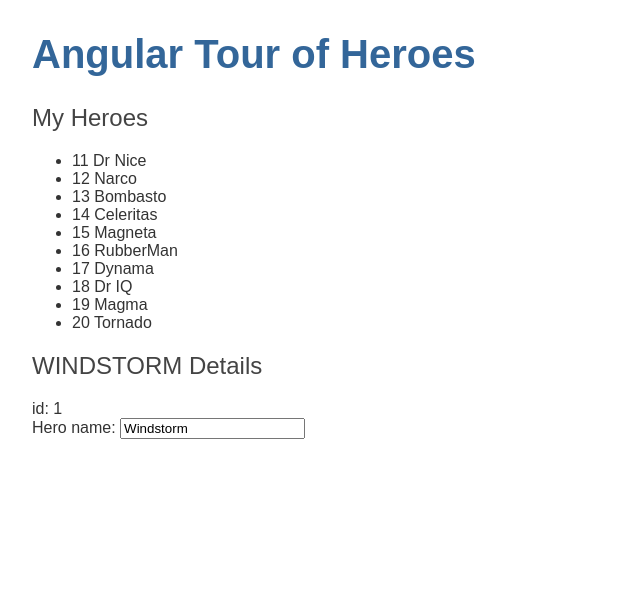
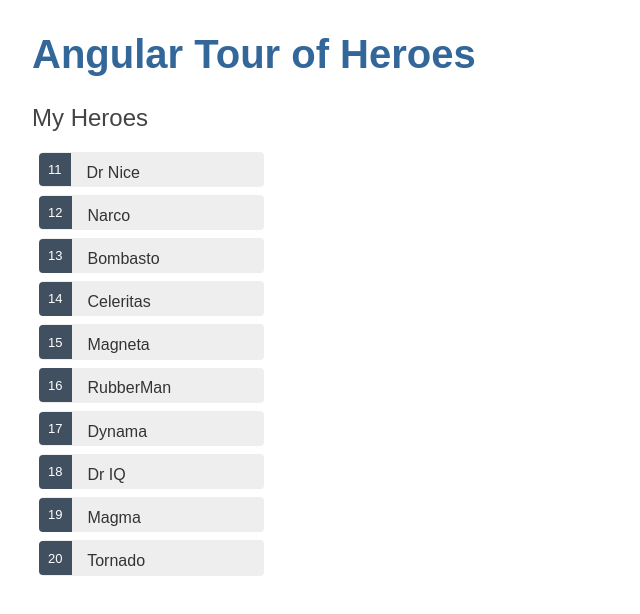
Before and after one commit to Ellipsoul/angular-tour-heroes, an Angular app: page / in a window 1280 px wide. Shown: the top 614 px of the page, without its empty margins (0-640 px from the left). Built offline with nearby package versions, Linux system fonts and the light colour scheme.

Commit message:
Learned about two way bindings, directives, and services

```diff
--- a/src/app/app.module.ts
+++ b/src/app/app.module.ts
@@ -5,13 +5,15 @@
 import { AppRoutingModule } from './app-routing.module';
 import { AppComponent } from './app.component';
 import { HeroesComponent } from './heroes/heroes.component';
+import { HeroDetailComponent } from './hero-detail/hero-detail.component';
 
 @NgModule({
   declarations: [
     AppComponent,
     // Automatically declared when the component was generated
     // Every component must be declared EXACTLY once
-    HeroesComponent
+    HeroesComponent,
+    HeroDetailComponent
   ],
   imports: [
     BrowserModule,
--- /dev/null
+++ b/src/app/hero-detail/hero-detail.component.html
@@ -0,0 +1,11 @@
+<!-- Renders only if selectedHero is defined -->
+<div *ngIf="hero">
+  <!-- Pipe converts string to uppercase -->
+  <h2>{{hero?.name | uppercase}} Details</h2>
+  <div><span>id: </span>{{hero.id}}</div>
+  <div>
+    <label for="hero-name">Hero name: </label>
+    <!-- ngModel is Angular's way of doing 2-way data binding with an input -->
+    <input id="hero-name" [(ngModel)]="hero.name" placeholder="name">
+  </div>
+</div>
--- /dev/null
+++ b/src/app/hero-detail/hero-detail.component.ts
@@ -0,0 +1,19 @@
+import { Component, OnInit, Input } from '@angular/core';
+import { Hero } from '../hero';
+
+@Component({
+  selector: 'app-hero-detail',
+  templateUrl: './hero-detail.component.html',
+  styleUrls: ['./hero-detail.component.less']
+})
+export class HeroDetailComponent implements OnInit {
+
+  // Decorate inputs with this @Input
+  @Input() hero?: Hero;
+
+  constructor() { }
+
+  ngOnInit(): void {
+  }
+
+}
--- /dev/null
+++ b/src/app/hero.service.ts
@@ -0,0 +1,25 @@
+import { Injectable } from '@angular/core';
+import { Hero } from './hero';
+import { HEROES } from './mock-heroes';
+import { Observable, of } from 'rxjs';
+
+// This is an Angular service which can inject data into other components
+// A provider needs to be registered in order for the service to work
+@Injectable({
+  providedIn: 'root'
+})
+export class HeroService {
+  // This is a synchronous call to retrieve heroes, which isn't going to work in practice
+  // Return the mocked list of heroes
+  // getHeroes(): Hero[] {
+  //   return HEROES;
+  // }
+
+  // Angular calls using HttpClient.get() will return an Observable, which is asyncrhonous
+  getHeroes():Observable<Hero[]> {
+    const heroes = of(HEROES);
+    return heroes;
+  }
+
+  constructor() { }
+}
--- a/src/app/heroes/heroes.component.html
+++ b/src/app/heroes/heroes.component.html
@@ -1,16 +1,17 @@
 <h2>My Heroes</h2>
-<!-- Example usage of the ngFor directive -->
+<!-- Example usage of the ngFor directive, a repeater directive -->
 <ul class="heroes">
-  <li *ngFor="let hero of heroes">
+  <!-- Example of angular event binding -->
+  <!-- Also example of conditionally attaching a class -->
+  <li
+    *ngFor="let hero of heroes"
+    (click)="onSelect(hero)"
+    [class.selected]="hero === selectedHero"
+  >
     <span class="badge">{{hero.id}}</span> {{hero.name}}
   </li>
 </ul>
 
-<!-- Pipe converts string to uppercase -->
-<h2>{{hero.name | uppercase}} Details</h2>
-<div><span>id: </span>{{hero.id}}</div>
-<div>
-  <label for="name">Hero name: </label>
-  <!-- ngModel is Angular's way of doing 2-way data binding with an input -->
-  <input id="name" [(ngModel)]="hero.name" placeholder="name">
-</div>
+<!-- Attach props using square brackets -->
+<!-- This is a one way binding -->
+<app-hero-detail [hero]="selectedHero"></app-hero-detail>
--- a/src/app/heroes/heroes.component.less
+++ b/src/app/heroes/heroes.component.less
@@ -0,0 +1,52 @@
+/* HeroesComponent's private CSS styles */
+.heroes {
+  margin: 0 0 2em 0;
+  list-style-type: none;
+  padding: 0;
+  width: 15em;
+}
+.heroes li {
+  cursor: pointer;
+  position: relative;
+  left: 0;
+  background-color: #EEE;
+  margin: .5em;
+  padding: .3em 0;
+  height: 1.6em;
+  border-radius: 4px;
+}
+.heroes li:hover {
+  color: #2c3a41;
+  background-color: #e6e6e6;
+  left: .1em;
+}
+.heroes li.selected {
+  background-color: black;
+  color: white;
+}
+.heroes li.selected:hover {
+  background-color: #505050;
+  color: white;
+}
+.heroes li.selected:active {
+  background-color: black;
+  color: white;
+}
+.heroes .badge {
+  display: inline-block;
+  font-size: small;
+  color: white;
+  padding: 0.8em 0.7em 0 0.7em;
+  background-color:#405061;
+  line-height: 1em;
+  position: relative;
+  left: -1px;
+  top: -4px;
+  height: 1.8em;
+  margin-right: .8em;
+  border-radius: 4px 0 0 4px;
+}
+
+input {
+  padding: .5rem;
+}
--- a/src/app/heroes/heroes.component.ts
+++ b/src/app/heroes/heroes.component.ts
@@ -1,29 +1,43 @@
 import { Component, OnInit } from '@angular/core';
 import { Hero } from '../hero';
-import { HEROES } from '../mock-heroes';
+import { HeroService } from '../hero.service';
+
 
 // All components are annotated with the @Component decorator
 @Component({
+  // These are always scoped to the specific component
   selector: 'app-heroes',  // Component's CSS element selector
   templateUrl: './heroes.component.html',
   styleUrls: ['./heroes.component.less']
 })
 export class HeroesComponent implements OnInit {  // Export component so it can be imported elsewhere
-  // Since this is a property of the class we don't need to initialise it
-  hero:Hero = {
-    id: 1,
-    name: 'Windstorm'
-  };
 
-  // Mocked heroes
-  heroes:Hero[] = HEROES;
+  selectedHero?: Hero;     // Tracks state of the selected hero
+  heroes:Hero[] = [];      // Mocked heroes
 
-  constructor() {
+  // Declaring heroService here makes it available in the class
+  constructor(private heroService:HeroService) {  }
+
+  // This synchornous implementation no longer works. See below
+  // getHeroes():void {
+  //   this.heroes = this.heroService.getHeroes();
+  // }
+
+  // Subscribe to the getHeroes function in the service and use the return value to set the heroes
+  getHeroes(): void {
+    this.heroService.getHeroes()
+        .subscribe(heroes => this.heroes = heroes);
   }
 
   // This is a lifecycle hook called just after creating a component
   ngOnInit(): void {
+    // Call here rather than in the constructor since the constructor should be kept as simple as possible
+    this.getHeroes();
+  }
 
+  // Handles state of selected hero
+  onSelect(hero: Hero):void {
+    this.selectedHero = hero;
   }
 
 }
```
Also changed, not shown: src/app/hero-detail/hero-detail.component.less (added), 2 other files (tests, documents, lock files or other folders).
